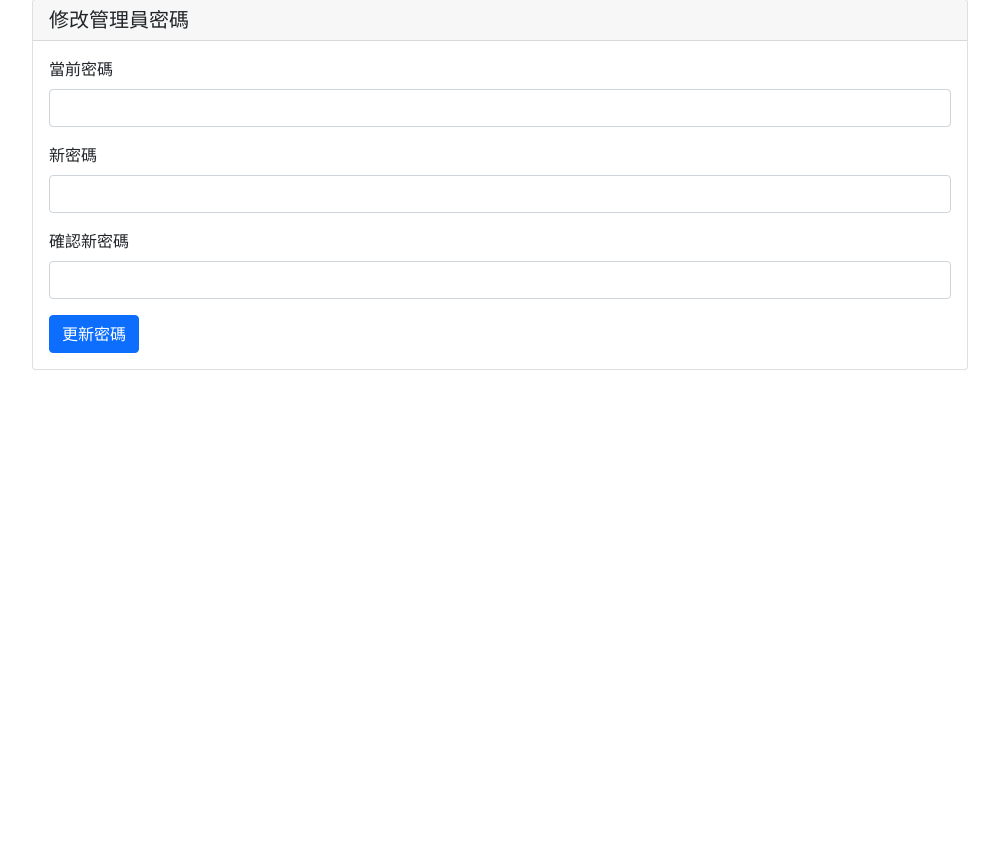
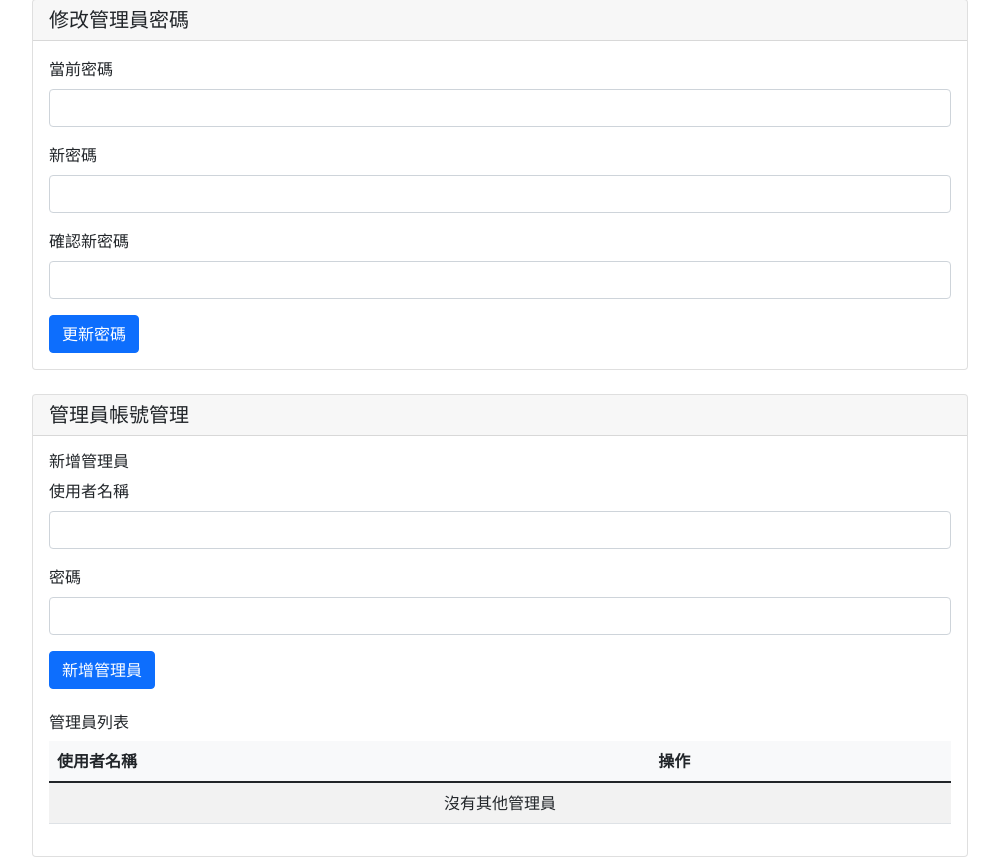
Before and after one commit to brantwu0322/line-calendar-assistant, a Flask app: page /admin/dashboard in a window 1280 px wide. Shown: the part 602-1459 px from the top of the page, without its empty margins (140-1139 px from the left). Before the commit the page ends 972 px from the top, so only its background shows below. Run offline with Flask 2, Linux system fonts and the light colour scheme; the visitor is signed in with stand-in values (Sample User, id 1); data comes from the database, SQL or seed files in the repository; parts of the project's set-up code (start-up, migrations or seed data) failed here and were passed over; some libraries are stand-ins or nearby versions.

Commit message:
feat: 新增管理員帳號管理功能

```diff
--- a/app.py
+++ b/app.py
@@ -1256,6 +1256,67 @@ def admin_dashboard():
     users = get_all_users()
     return render_template('admin_dashboard.html', users=users)
 
+@app.route('/admin/logout')
+def admin_logout():
+    session.pop('admin_logged_in', None)
+    return redirect(url_for('admin_login'))
+
+@app.route('/admin/change_password', methods=['POST'])
+def change_admin_password():
+    if not session.get('admin_logged_in'):
+        return jsonify({'success': False, 'message': '請先登入'}), 401
+
+    current_password = request.form.get('current_password')
+    new_password = request.form.get('new_password')
+    confirm_password = request.form.get('confirm_password')
+
+    if not all([current_password, new_password, confirm_password]):
+        return jsonify({'success': False, 'message': '所有欄位都必須填寫'}), 400
+
+    if new_password != confirm_password:
+        return jsonify({'success': False, 'message': '新密碼與確認密碼不符'}), 400
+
+    conn = get_db_connection()
+    try:
+        cursor = conn.cursor()
+        # 驗證當前密碼
+        cursor.execute('SELECT username, password FROM admins LIMIT 1')
+        admin = cursor.fetchone()
+        if not check_password_hash(admin['password'], current_password):
+            return jsonify({'success': False, 'message': '當前密碼錯誤'}), 400
+
+        # 更新密碼
+        new_password_hash = generate_password_hash(new_password)
+        cursor.execute('UPDATE admins SET password = ? WHERE username = ?',
+                      (new_password_hash, admin['username']))
+        conn.commit()
+        return jsonify({'success': True, 'message': '密碼已成功更新'})
+    except Exception as e:
+        logger.error(f'更新管理員密碼時發生錯誤: {str(e)}')
+        return jsonify({'success': False, 'message': '更新密碼時發生錯誤'}), 500
+    finally:
+        conn.close()
+
+@app.route('/admin/delete_user/<line_user_id>', methods=['POST'])
+def delete_user():
+    if not session.get('admin_logged_in'):
+        return jsonify({'success': False, 'message': '請先登入'}), 401
+
+    conn = get_db_connection()
+    try:
+        cursor = conn.cursor()
+        # 刪除使用者相關資料
+        cursor.execute('DELETE FROM events WHERE line_user_id = ?', (line_user_id,))
+        cursor.execute('DELETE FROM orders WHERE line_user_id = ?', (line_user_id,))
+        cursor.execute('DELETE FROM users WHERE line_user_id = ?', (line_user_id,))
+        conn.commit()
+        return jsonify({'success': True, 'message': '使用者已成功刪除'})
+    except Exception as e:
+        logger.error(f'刪除使用者時發生錯誤: {str(e)}')
+        return jsonify({'success': False, 'message': '刪除使用者時發生錯誤'}), 500
+    finally:
+        conn.close()
+
 @app.route('/oauth2callback')
 @with_db_connection
 def oauth2callback(conn):
--- a/templates/admin_dashboard.html
+++ b/templates/admin_dashboard.html
@@ -165,6 +165,56 @@
                 </form>
             </div>
         </div>
+
+        <div class="card mt-4">
+            <div class="card-header">
+                <h5 class="card-title mb-0">管理員帳號管理</h5>
+            </div>
+            <div class="card-body">
+                <!-- 新增管理員表單 -->
+                <form id="addAdminForm" method="POST" action="{{ url_for('add_admin') }}" class="mb-4">
+                    <h6>新增管理員</h6>
+                    <div class="mb-3">
+                        <label for="new_admin_username" class="form-label">使用者名稱</label>
+                        <input type="text" class="form-control" id="new_admin_username" name="username" required>
+                    </div>
+                    <div class="mb-3">
+                        <label for="new_admin_password" class="form-label">密碼</label>
+                        <input type="password" class="form-control" id="new_admin_password" name="password" required>
+                    </div>
+                    <button type="submit" class="btn btn-primary">新增管理員</button>
+                </form>
+
+                <!-- 管理員列表 -->
+                <h6>管理員列表</h6>
+                <div class="table-responsive">
+                    <table class="table table-striped">
+                        <thead>
+                            <tr>
+                                <th>使用者名稱</th>
+                                <th>操作</th>
+                            </tr>
+                        </thead>
+                        <tbody>
+                            {% for admin in admins %}
+                            <tr>
+                                <td>{{ admin.username }}</td>
+                                <td>
+                                    {% if admin.username != current_admin %}
+                                    <button class="btn btn-sm btn-danger" onclick="deleteAdmin('{{ admin.username }}')">刪除</button>
+                                    {% endif %}
+                                </td>
+                            </tr>
+                            {% else %}
+                            <tr>
+                                <td colspan="2" class="text-center">沒有其他管理員</td>
+                            </tr>
+                            {% endfor %}
+                        </tbody>
+                    </table>
+                </div>
+            </div>
+        </div>
     </div>
 
     <script src="https://cdn.jsdelivr.net/npm/bootstrap@5.1.3/dist/js/bootstrap.bundle.min.js"></script>
@@ -189,6 +239,27 @@
                 });
             }
         }
+
+        function deleteAdmin(username) {
+            if (confirm('確定要刪除此管理員嗎？此操作無法復原。')) {
+                fetch(`/admin/delete/${username}`, {
+                    method: 'POST',
+                })
+                .then(response => response.json())
+                .then(data => {
+                    if (data.success) {
+                        alert('管理員已成功刪除');
+                        location.reload();
+                    } else {
+                        alert(data.message || '刪除管理員時發生錯誤');
+                    }
+                })
+                .catch(error => {
+                    console.error('Error:', error);
+                    alert('刪除管理員時發生錯誤');
+                });
+            }
+        }
     </script>
 </body>
 </html>
```
Also changed, not shown: templates/admin_login.html (+33 -31 lines).
